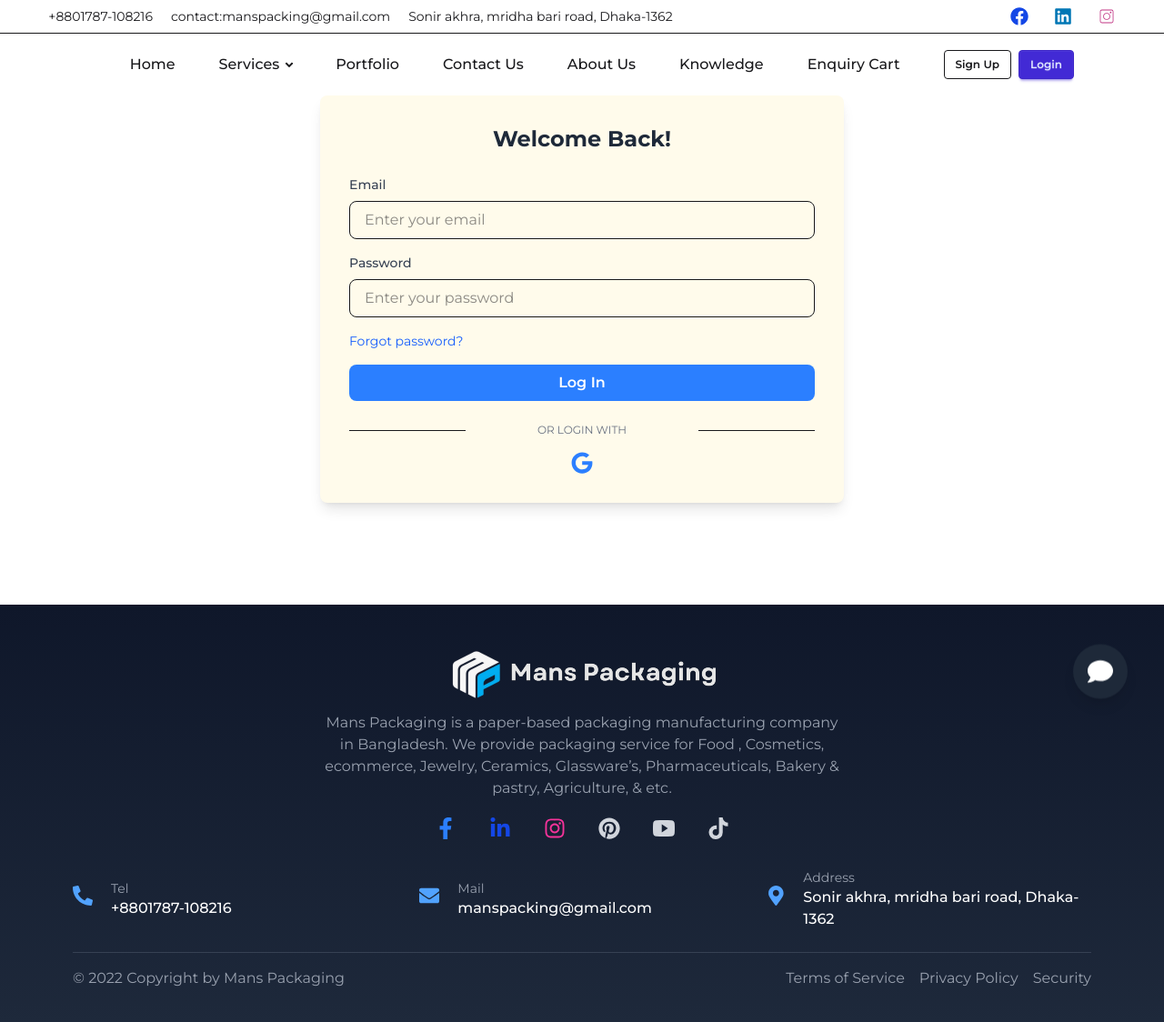
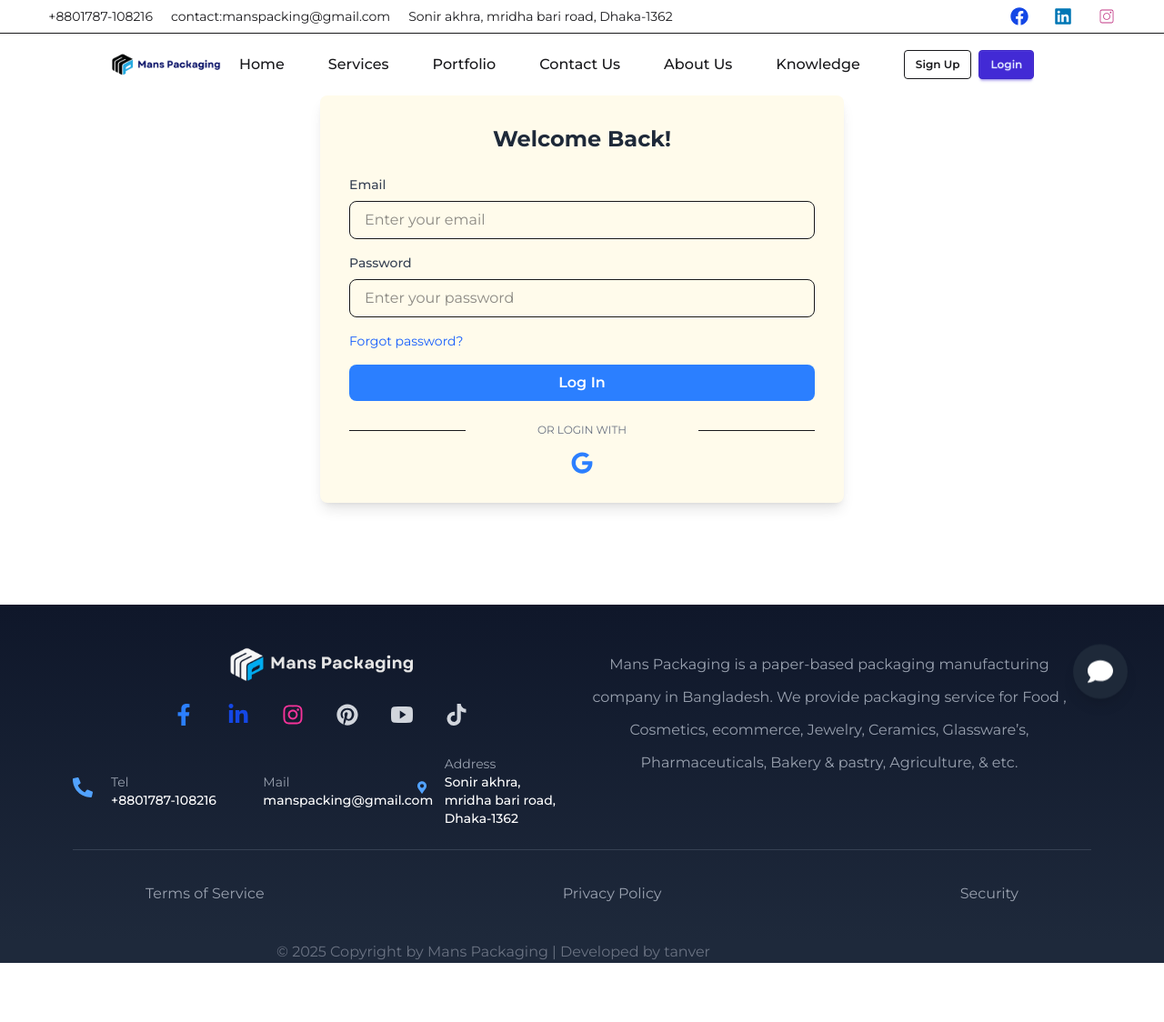
Before and after one commit to tanvermax/mans-pack, a React (Vite) app: page /login in a window 1280 px wide. Shown: the top 1124 px of the page at 91% size. After the commit the page ends 1059 px from the top, so only its background shows below. Built offline with nearby package versions, Linux system fonts and the light colour scheme; no server answers.

Commit message:
banne data delete function added

```diff
--- a/index.html
+++ b/index.html
@@ -2,6 +2,7 @@
 <html lang="en" data-theme="light">
   <head>
     <meta charset="UTF-8" />
+    <meta name="author" content="shafayet hossain tanveer">
     <meta name="google-site-verification"
       content="DLNkGr-5AQ_gleDn3UY0Z_JOeF7jH4l0sMZEmKqDf_8" />
     <link rel="icon" type="image/svg+xml" href="/src/assets/favicon.jpg" />
--- a/src/Admin/Dynamicbanner/BannerEdit.jsx
+++ b/src/Admin/Dynamicbanner/BannerEdit.jsx
@@ -1,12 +1,13 @@
 import React, { useEffect, useState } from 'react';
 import useaxiospublic from '../../Hook/useaxiospublic';
 import { Link } from 'react-router-dom';
+import Swal from 'sweetalert2';
 
 const BannerEdit = () => {
-
     const [data, setData] = useState([]);
     const axiospublic = useaxiospublic();
 
+    // Fixed useEffect with proper dependency array
     useEffect(() => {
         axiospublic.get('/banner')
             .then((res) => {
@@ -14,17 +15,46 @@
             })
             .catch((err) => {
                 console.error("Error fetching banner data:", err);
-            }, [axiospublic])
-    });
+            });
+    }, [axiospublic]); // Moved dependency array outside catch
 
+    // Single delete function (removed duplicate)
+    const handleDelete = async (id) => {
+        Swal.fire({
+            title: "Are you sure?",
+            text: "This banner will be permanently deleted!",
+            icon: "warning",
+            showCancelButton: true,
+            confirmButtonColor: "#d33",
+            cancelButtonColor: "#3085d6",
+            confirmButtonText: "Yes, delete!",
+        }).then(async (result) => {
+            if (result.isConfirmed) {
+                try {
+                    const response = await axiospublic.delete(`/banner/${id}`);
+                    console.log(response);
+                        console.log(response.data);
+                    if (response.data.success = true) {
 
+                        Swal.fire("Deleted!", "Banner has been deleted.", "success");
+                        // Refresh the data after deletion
+                        const updatedData = data.filter(item => item._id !== id);
+                        setData(updatedData);
+                    }
+                } catch (error) {
+                    console.error("Error deleting banner:", error);
+                    Swal.fire("Error!", "Failed to delete banner.", "error");
+                }
+            }
+        });
+    };
 
     return (
         <div>
             Edit Banner info
             <div>
                 {data.length > 0 && (
-                    <div className=" max-w-7xl mx-auto mt-10 grid grid-cols-1 md:grid-cols-3 gap-6">
+                    <div className="max-w-7xl mx-auto mt-10 grid grid-cols-1 md:grid-cols-3 gap-6">
                         {data.map((item, index) => (
                             <div
                                 key={index}
@@ -39,17 +69,23 @@
                                     <h3 className="text-xl font-semibold">{item.heading}</h3>
                                     <p className="text-gray-700">{item.description}</p>
                                 </div>
-                                <Link to={`/dashboard/banner/${item._id}`} className="absolute inset-0 m-auto w-20 h-10 bg-[#000A64] text-white rounded-md opacity-0 group-hover:opacity-100 transition-opacity duration-200 flex items-center justify-center">
-                                    Edit
-                                </Link>
-
+                                <div className="absolute inset-0 m-auto rounded-md opacity-0 group-hover:opacity-100 transition-opacity duration-200 flex items-center justify-center">
+                                    <Link className='bg-blue-300 p-2 m-2' to={`/dashboard/banner/${item._id}`}>
+                                        Edit
+                                    </Link>
+                                    {/* Fixed: Pass function reference instead of calling immediately */}
+                                    <button
+                                        onClick={() => handleDelete(item._id)}
+                                        className='bg-red-600 p-2 text-white'
+                                    >
+                                        Delete
+                                    </button>
+                                </div>
                             </div>
                         ))}
                     </div>
                 )}
             </div>
-
-
         </div>
     );
 };
--- a/src/Component/Footer/Footer.jsx
+++ b/src/Component/Footer/Footer.jsx
@@ -6,19 +6,13 @@
     return (
         <div>
             <footer className="bg-gradient-to-b from-[#0F172A] to-[#1E293B] text-gray-300 py-10">
-                <div className="container mx-auto px-6 lg:px-20 text-center">
+                <div className="container mx-auto px-6 lg:px-20 text-center  ">
                     {/* Logo & Description */}
-                    <div className="flex flex-col items-center">
-                        <img src={photo1} alt="" />
-                        <p className="mt-2 max-w-xl lg:text-base text-xs text-gray-400">
-                            Mans Packaging is a paper-based packaging manufacturing company in Bangladesh. We provide packaging service for Food , Cosmetics, ecommerce, Jewelry, Ceramics, Glassware’s, Pharmaceuticals, Bakery & pastry, Agriculture, & etc.
-                        </p>
-                        {/* <a href="#" className="text-blue-400 hover:text-blue-300 mt-2 inline-block font-semibold">
-                            Read more...
-                        </a> */}
-                    </div>
+                    <div className="flex flex-row  justify-between">
+                        <div className='flex flex-col'>
+                            <img src={photo1} className='w-52 mx-auto' alt="mans packaging" />
+                            {/* Social Icons */}
 
-                    {/* Social Icons */}
                             <div className="flex justify-center lg:space-x-9 space-x-5 mt-5">
                                 <a href="https://www.facebook.com/manspacking" className="text-blue-500 hover:scale-110 transition duration-300">
                                     <FaFacebookF size={24} />
@@ -34,60 +28,70 @@
 
                                 </a>
                                 <a href="https://www.youtube.com/@MansPackaging" className="text-gray-300 hover:scale-110 transition duration-300">
-                        <IoLogoYoutube size={24}/>
+                                    <IoLogoYoutube size={24} />
 
 
                                 </a>
                                 <a href="=https://www.tiktok.com/@mans.packaging" className="text-gray-300 hover:scale-110 transition duration-300">
-                        <FaTiktok size={24}/>
+                                    <FaTiktok size={24} />
 
 
                                 </a>
                             </div>
-
                             {/* Contact Details */}
-                    <div className="grid grid-cols-1 md:grid-cols-3 gap-6 mt-8 text-center lg:text-base text-xs">
+                            <div className=" grid grid-cols-1 lg:grid-cols-3 gap-6 mt-8 text-center lg:text-base text-xs">
                                 <div className="flex gap-5  items-center">
                                     <FaPhoneAlt size={22} className="text-blue-400 mb-2" />
                                     <div className='text-left'>
-                                <p className="text-sm text-gray-400">Tel</p>
-                                <p className="text-white font-medium">+8801787-108216</p>
+                                        <p className="lg:text-sm text-gray-400">Tel</p>
+                                        <p className="lg:text-sm md:text-[10px] text-white font-medium">+8801787-108216</p>
                                     </div>
                                 </div>
                                 <div className="flex  gap-5 items-center">
                                     <FaEnvelope size={22} className="text-blue-400 mb-2" />
                                     <div className='text-left'>
-                                <p className="text-sm text-gray-400">Mail</p>
-                                <p className="text-white font-medium">manspacking@gmail.com</p>
+                                        <p className="lg:text-sm text-gray-400">Mail</p>
+                                        <p className="lg:text-sm md:text-[10px] text-white font-medium">manspacking@gmail.com</p>
                                     </div>
                                 </div>
                                 <div className="flex gap-5 items-center">
                                     <FaMapMarkerAlt size={22} className="text-blue-400 mb-2" />
                                     <div className=' text-left'>
-                                <p className="text-sm text-gray-400">Address</p>
-                                <p className="text-white font-medium">Sonir akhra, mridha bari road, Dhaka-1362</p>
+                                        <p className="lg:text-sm text-gray-400">Address</p>
+                                        <p className="lg:text-sm md:text-[10px] text-white font-medium">Sonir akhra, mridha bari road, Dhaka-1362</p>
                                     </div>
                                 </div>
-                        {/* <div className="flex gap-5 items-center">
-                            <FaFax size={22} className="text-blue-400 mb-2" />
-                            <div className=' text-left '>
-                                <p className="text-sm text-gray-400">Fax</p>
-                                <p className="text-white font-medium">+1-548-2588</p>
+
                             </div>
-                        </div> */}
                         </div>
 
+                        <p className="lg:mt-2 mt-14 lg:leading-9 leading-7 px-2 max-w-xl lg:text-base text-xs text-gray-400 ">
+                            Mans Packaging is a paper-based packaging manufacturing company in Bangladesh. We provide packaging service for Food , Cosmetics, ecommerce, Jewelry, Ceramics, Glassware’s, Pharmaceuticals, Bakery & pastry, Agriculture, & etc.
+                        </p>
+                        {/* <a href="#" className="text-blue-400 hover:text-blue-300 mt-2 inline-block font-semibold">
+                            Read more...
+                        </a> */}
+                    </div>
+
+
+
+
+
                     {/* Footer Bottom */}
-                    <div className="border-t border-gray-700 mt-6 pt-4 flex flex-col md:flex-row justify-between text-gray-400 lg:text-base text-xs">
-                        <p className="text-center md:text-left">&copy; 2022 Copyright by Mans Packaging</p>
-                        <div className="flex justify-center md:justify-end space-x-4 mt-2 md:mt-0">
+                    <div className="border-t border-gray-700 mt-6 pt-4  text-gray-400 lg:text-base text-xs">
+                        <div className="flex justify-between mt-5  px-20 ">
                             <a href="#" className="hover:text-white">Terms of Service</a>
                             <a href="#" className="hover:text-white">Privacy Policy</a>
                             <a href="#" className="hover:text-white">Security</a>
                         </div>
+
                     </div>
+
                 </div>
             </footer>
+            <div className=' bg-[#1E293B]'>
+                <p className=" w-2xl mx-auto text-gray-500 text-center md:text-left">&copy; 2025 Copyright by Mans Packaging | Developed by <a href="https://portfolio-e021a.web.app" target="_blank">tanver</a> </p>
+            </div>
         </div>
     );
 };
--- a/src/Component/Mainlayout/FloatingChat.jsx
+++ b/src/Component/Mainlayout/FloatingChat.jsx
@@ -5,7 +5,7 @@
   const [open, setOpen] = useState(false);
 
   return (
-    <div className="fixed bottom-6 right-10 flex flex-col items-end space-y-2">
+    <div className="z-50 fixed bottom-6 right-10 flex flex-col items-end space-y-2">
       {open && (
         <div className="space-y-2 grid grid-rows-2">
           <button
--- a/src/Component/Mainlayout/Mainlayout.jsx
+++ b/src/Component/Mainlayout/Mainlayout.jsx
@@ -10,6 +10,7 @@
 import { ToastContainer } from 'react-toastify';
 
 const Mainlayout = () => {
+    console.log("Website developed by shafayet hossain tanveer- https://portfolio-e021a.web.app");
     // const nodeaderfooter = location.pathname.includes('dashboard')
     return (
         <div className=' '>
--- a/src/Component/Mainlayout/Navber/Navber.jsx
+++ b/src/Component/Mainlayout/Navber/Navber.jsx
@@ -1,53 +1,47 @@
 import React from "react";
 import { Link } from "react-router-dom";
 import logo from "./../../../assets/manspackaginglogo.png";
-
 import HoverButton from "./HoverButton";
 
 const Navber = () => {
     const navItems = (
         <ul className="menu items-center menu-horizontal gap-6 text-[16px] font-medium">
             <li><Link to="/">Home</Link></li>
-            <li>
-                <details>
-                    <summary>Services</summary>
-                    <ul className="p-2 bg-white shadow rounded w-56 z-50">
-                        <li><Link to="/e-commerce-packaging">E-commerce Packaging</Link></li>
-                        <li><Link to="/industrial">Industrial Packaging</Link></li>
-                        <li><Link to="/foodpack">Food Packaging</Link></li>
-                        <li><Link to="/garmentpack">Garments Packaging</Link></li>
-                    </ul>
-                </details>
+            <li className="relative group">
+                <Link  className="cursor-pointer">
+                    Services
+                </Link>
+                <ul className="absolute hidden group-hover:block p-2 bg-white shadow rounded w-56 z-50 top-full left-0">
+                    <li><Link to="/e-commerce-packaging" className="block px-4 py-2 hover:bg-gray-100">E-commerce Packaging</Link></li>
+                    <li><Link to="/industrial" className="block px-4 py-2 hover:bg-gray-100">Industrial Packaging</Link></li>
+                    <li><Link to="/foodpack" className="block px-4 py-2 hover:bg-gray-100">Food Packaging</Link></li>
+                    <li><Link to="/garmentpack" className="block px-4 py-2 hover:bg-gray-100">Garments Packaging</Link></li>
+                </ul>
             </li>
             <li><Link to="/portfolio">Portfolio</Link></li>
             <li><Link to="/contactus">Contact Us</Link></li>
             <li><Link to="/aboutus">About Us</Link></li>
             <li><Link to="/knowledge">Knowledge</Link></li>
-            <li><Link to="/enquiry">Enquiry Cart</Link></li>
+            {/* <li><Link to="/enquiry">Enquiry Cart</Link></li> */}
             <li><HoverButton /></li>
         </ul>
     );
 
     return (
         <>
-            {/* Top Info Bar */}
-
-
-
-            {/* Navbar Main */}
-            <div className="flex  w-10/12 mx-auto py-1 items-center lg:px-4">
+            <div className="flex w-10/12 mx-auto py-1 items-center lg:px-4">
                 <div className="navbar-start">
-                    <Link to="/" className="flex items-center ">
+                    <Link to="/" className="flex items-center">
                         <img src={logo} alt="Logo" className="lg:w-72 md:w-52 w-32" />
                     </Link>
                 </div>
 
-                <div className="navbar-center  hidden lg:flex">
+                <div className="navbar-center hidden lg:flex">
                     {navItems}
                 </div>
 
                 {/* Mobile Dropdown */}
-                <div className="navbar-end  lg:hidden">
+                <div className="navbar-end lg:hidden">
                     <div className="dropdown dropdown-end">
                         <button tabIndex={0} className="btn btn-ghost btn-circle">
                             <svg className="h-6 w-6" fill="none" stroke="currentColor" strokeWidth="2" viewBox="0 0 24 24">
@@ -59,22 +53,22 @@
                             className="menu menu-sm dropdown-content mt-3 z-50 p-2 shadow bg-base-100 rounded-box w-56"
                         >
                             <li><Link to="/">Home</Link></li>
-                            <li>
-                                <details>
-                                    <summary>Services</summary>
-                                    <ul className="p-2 bg-white shadow rounded">
-                                        <li><Link to="/e-commerce-packaging">E-commerce Packaging</Link></li>
-                                        <li><Link to="/industrial">Industrial Packaging</Link></li>
-                                        <li><Link to="/foodpack">Food Packaging</Link></li>
-                                        <li><Link to="/garmentpack">Garments Packaging</Link></li>
-                                    </ul>
-                                </details>
+                            <li className="relative group">
+                                <Link  className="cursor-pointer">
+                                    Services
+                                </Link>
+                                <ul className="p-2 bg-white shadow rounded w-full">
+                                    <li><Link to="/e-commerce-packaging" className="block px-4 py-2 hover:bg-gray-100">E-commerce Packaging</Link></li>
+                                    <li><Link to="/industrial" className="block px-4 py-2 hover:bg-gray-100">Industrial Packaging</Link></li>
+                                    <li><Link to="/foodpack" className="block px-4 py-2 hover:bg-gray-100">Food Packaging</Link></li>
+                                    <li><Link to="/garmentpack" className="block px-4 py-2 hover:bg-gray-100">Garments Packaging</Link></li>
+                                </ul>
                             </li>
                             <li><Link to="/portfolio">Portfolio</Link></li>
                             <li><Link to="/contactus">Contact Us</Link></li>
                             <li><Link to="/aboutus">About Us</Link></li>
                             <li><Link to="/knowledge">Knowledge</Link></li>
-                            <li><Link to="/enquiry">Enquiry Cart</Link></li>
+                            {/* <li><Link to="/enquiry">Enquiry Cart</Link></li> */}
                             <li><HoverButton /></li>
                         </ul>
                     </div>
--- a/src/Component/StatsSection/StatsSection.jsx
+++ b/src/Component/StatsSection/StatsSection.jsx
@@ -5,27 +5,27 @@
 const stats = [
     {
         icon: <Briefcase className="w-8 h-8 " />,
-        number: 14000,
+        number: 25000,
         suffix: '+',
-        label: 'PROJECT DONE',
+        label: 'Production capacity: ',
     },
     {
         icon: <Globe className="w-8 h-8 " />,
-        number: 84,
+        number: 50,
         suffix: '+',
-        label: 'HAPPY CUSTOMERS',
+        label: 'Employees',
     },
     {
         icon: <Star className="w-8 h-8 " />,
-        number: 4.7,
-        suffix: '',
-        label: 'CLIENT RATING',
+        number: 1500,
+        suffix: '+',
+        label: 'Project Complete',
     },
     {
         icon: <Coffee className="w-8 h-8 " />,
-        number: 15,
-        suffix: '+',
-        label: 'YEARS EXPERIENCE',
+        number: 2020,
+        suffix: '',
+        label: 'Foundation Year',
     },
 ];
 
@@ -35,7 +35,7 @@
 
     const { ref, inView } = useInView({ triggerOnce: true, threshold: 0.5 });
     return (
-        <div ref={ref} className="bg-blue-900 text-white py-10">
+        <div ref={ref} className=" bg-blue-900 text-white py-20">
       <div className="max-w-6xl mx-auto grid grid-cols-2 md:grid-cols-4 gap-8 text-center">
         {stats.map((stat, index) => (
           <div key={index} className="flex flex-col items-center space-y-2">
--- a/src/Hook/useaxiospublic.jsx
+++ b/src/Hook/useaxiospublic.jsx
@@ -1,7 +1,8 @@
 import axios from 'axios';
 
 const axiosPublic = axios.create({
-    baseURL: "https://man-pack-server.vercel.app/",
+    // baseURL: "https://man-pack-server.vercel.app/",
+    baseURL: "http://localhost:5000/",
 
   });
 const useaxiospublic = () => {
```
Lines whose indentation alone changed are shown as unchanged.
